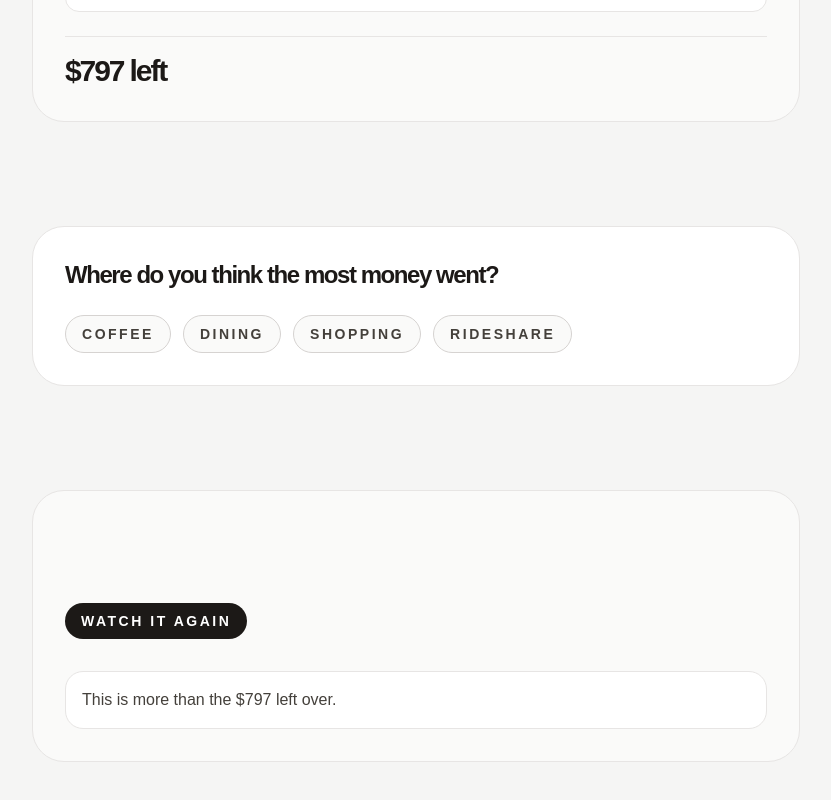
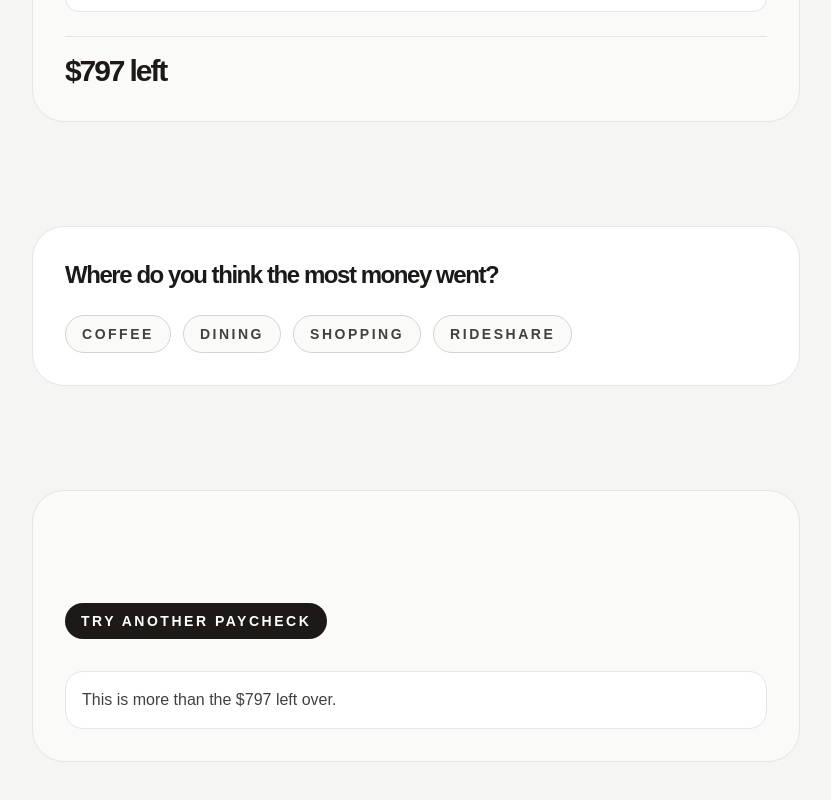
Before and after one commit to PressurebyAD11/P302-Where-Did-My-Money-Go-, a React (Vite) app: page / in a window 1280 px wide. Shown: the part 4810-5610 px from the top of the page, without its empty margins (224-1055 px from the left). Built offline with nearby package versions, Linux system fonts and the light colour scheme.

Commit message:
fix: update end-of-story CTA label to 'Try another paycheck'

```diff
--- a/src/components/sections/SectionTakeaway.tsx
+++ b/src/components/sections/SectionTakeaway.tsx
@@ -87,7 +87,7 @@ export default function SectionTakeaway() {
             onClick={replay}
             className="rounded-full bg-stone-900 px-4 py-2 text-sm font-semibold uppercase tracking-[0.18em] text-white"
           >
-            Watch it again
+            Try another paycheck
           </button>
         </div>
 
```
